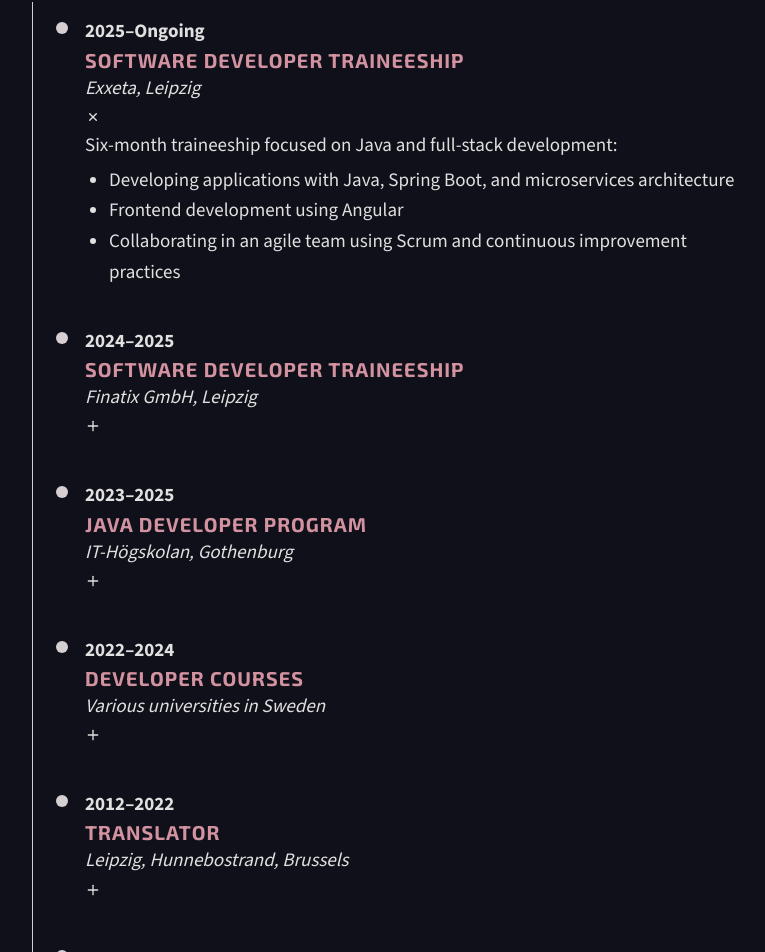
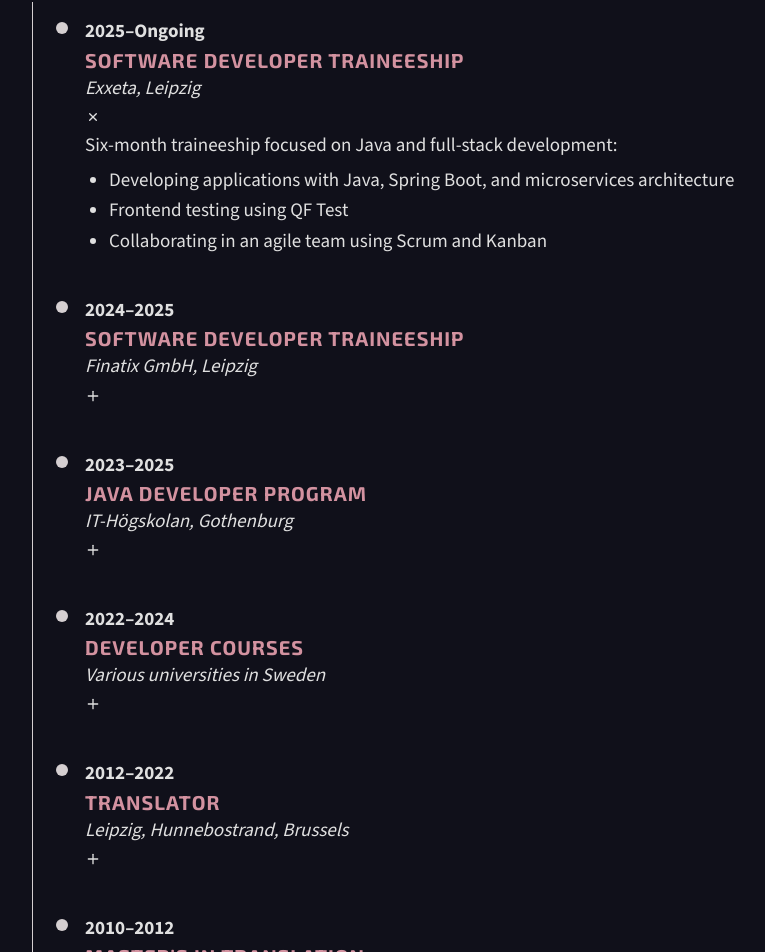
Before and after one commit to Emmelie83/PortfolioReact, a React (Vite) app: page / in a window 1280 px wide. Shown: the part 1695-2647 px from the top of the page, without its empty margins (32-797 px from the left). Built offline with nearby package versions, Linux system fonts and the light colour scheme.

Commit message:
Change background text

```diff
--- a/src/modules/Background.tsx
+++ b/src/modules/Background.tsx
@@ -16,8 +16,8 @@ const timelineData: TimelineEntry[] = [
 		intro: "Six-month traineeship focused on Java and full-stack development:",
 		content: [
 			"Developing applications with Java, Spring Boot, and microservices architecture",
-			"Frontend development using Angular",
-			"Collaborating in an agile team using Scrum and continuous improvement practices",
+			"Frontend testing using QF Test",
+			"Collaborating in an agile team using Scrum and Kanban",
 		],
 	},
 	{
```
